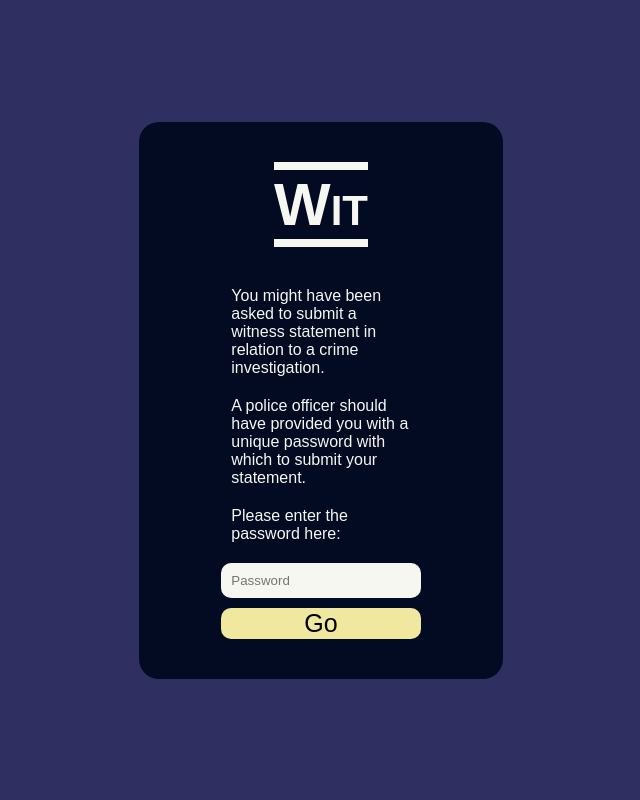
After one commit to vixus0/wit, a Flask app: template templates/auth.html in a window 1280 px wide. The commit adds this page. Shown: the whole page, without its empty margins (319-959 px from the left). Run offline with Flask 2, Linux system fonts and the light colour scheme; the template is opened without the code that fills it, so the values that code supplies are empty.

Commit message:
Split into police and witness backends

```diff
--- a/app.py
+++ b/police.py
@@ -1,3 +1,5 @@
+#!/usr/bin/env python
+
 from data import person_data, statement_data, persons_statements, statements_persons
 from network import generate_json
 
@@ -33,3 +35,6 @@ def statement(id):
     _statement.user_data['title'] = _statement.user_data['title'].replace('-', ' ').title()
     _spacy_html = displacy.render(_statement, style='ent', minify=True)
     return render_template('statement.html', statement=_statement, ents=_spacy_html, persons=_persons)
+
+if __name__ == '__main__':
+    app.run(host='127.0.0.1', port=5000)
--- a/static/style.css
+++ b/static/style.css
@@ -14,6 +14,9 @@ body {
   font-family: sans-serif;
   padding: 0;
   margin: 0;
+  height: 100%;
+  min-height: 100%;
+  color: var(--c1);
 }
 
 main {
@@ -104,7 +107,6 @@ ul.related li {
   border-top: 3px solid var(--c5);
   border-bottom: 3px solid var(--c5);
   color: var(--c5);
-  size: 2em;
   margin: 0.8em;
 }
 
@@ -157,3 +159,70 @@ td {
   margin: auto;
   margin-bottom: 100px;
 }
+
+main.centre {
+  height: 100%;
+  min-height: 100%;
+  display: grid;
+  align-items: center;
+  background-color: var(--c3);
+}
+
+.splash {
+  width: 30%;
+  margin: auto;
+  padding: 40px;
+  background-color: var(--c1);
+  border-radius: 20px;
+  color: var(--c5);
+  text-align: center;
+}
+
+.splash h1 {
+  display: inline-block;
+  clear: both;
+  font-size: 60px;
+  font-weight: bold;
+  font-variant: small-caps;
+  border-top: 8px solid var(--c5);
+  border-bottom: 8px solid var(--c5);
+  color: var(--c5);
+  padding: 0;
+  margin: auto;
+  margin-bottom: 30px;
+}
+
+.splash p,
+.splash label,
+.splash input {
+  display: block;
+  padding: 10px;
+  margin: auto;
+}
+
+.splash p {
+  text-align: left;
+  width: 70%;
+}
+
+.splash label {
+  text-align: left;
+  margin-bottom: 10px;
+  width: 70%;
+}
+
+.splash input {
+  background-color: var(--c5);
+  border: none;
+  border-radius: 10px;
+  margin-bottom: 10px;
+  width: 70%;
+}
+
+.splash button {
+  background-color: var(--c2);
+  border: none;
+  border-radius: 10px;
+  font-size: 25px;
+  width: 70%;
+}
--- /dev/null
+++ b/templates/auth.html
@@ -0,0 +1,15 @@
+{% include "pre.html" %}
+<main class="centre">
+  <form action="/statement" method="GET" class="splash">
+    <h1>Wit</h1>
+    <div>
+      <p>You might have been asked to submit a witness statement in relation to a crime investigation.</p>
+      <p>A police officer should have provided you with a unique password with which to submit your statement.</p>
+      <label for=auth>
+        Please enter the password here:
+      </label>
+      <input id=auth type="password" placeholder="Password">
+      <button type=submit>Go</button>
+    </div>
+  </form>
+</main>
--- a/templates/head.html
+++ b/templates/head.html
@@ -1,5 +1,4 @@
-<title>Wit</title>
-<link rel=stylesheet href={{ url_for('static', filename='style.css') }}>
+{% include "pre.html" %}
 <ul id="breadcrumbs">
   <li><a href="/">Home</a></li>
   {% for el in request.path.split('/')[1:] %}
--- /dev/null
+++ b/templates/pre.html
@@ -0,0 +1,2 @@
+<title>Wit</title>
+<link rel=stylesheet href={{ url_for('static', filename='style.css') }}>
```
Also changed, not shown: witness.py (added, +18 -0 lines).
